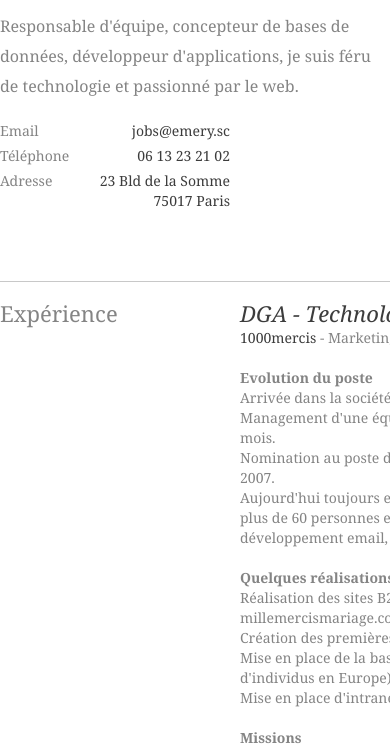
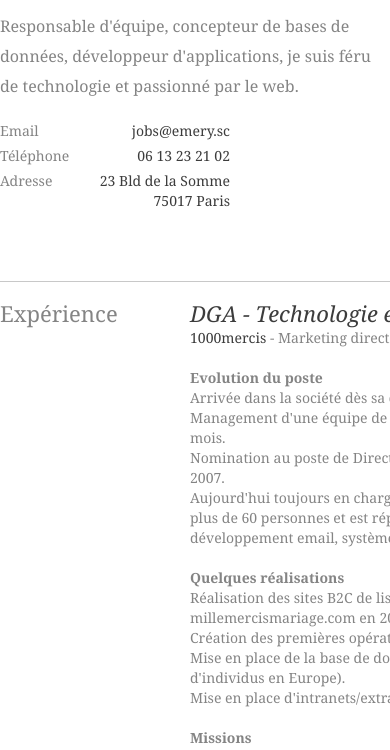
Before and after one commit to sylvainemery/sylvainemery_resume, a plain HTML site: page index.html in a window 390 px wide. Shown: the part 93-843 px from the top of the page. Drawn offline with nearby package versions, Linux system fonts and the light colour scheme.

Commit message:
expanded width of central column for small screens

```diff
--- a/index.html
+++ b/index.html
@@ -220,7 +220,7 @@ body.small .section {
 }
 
 body.small .section .item {
- width: 510px;
+ width: 560px;
 }
 
 /* @end */
```
